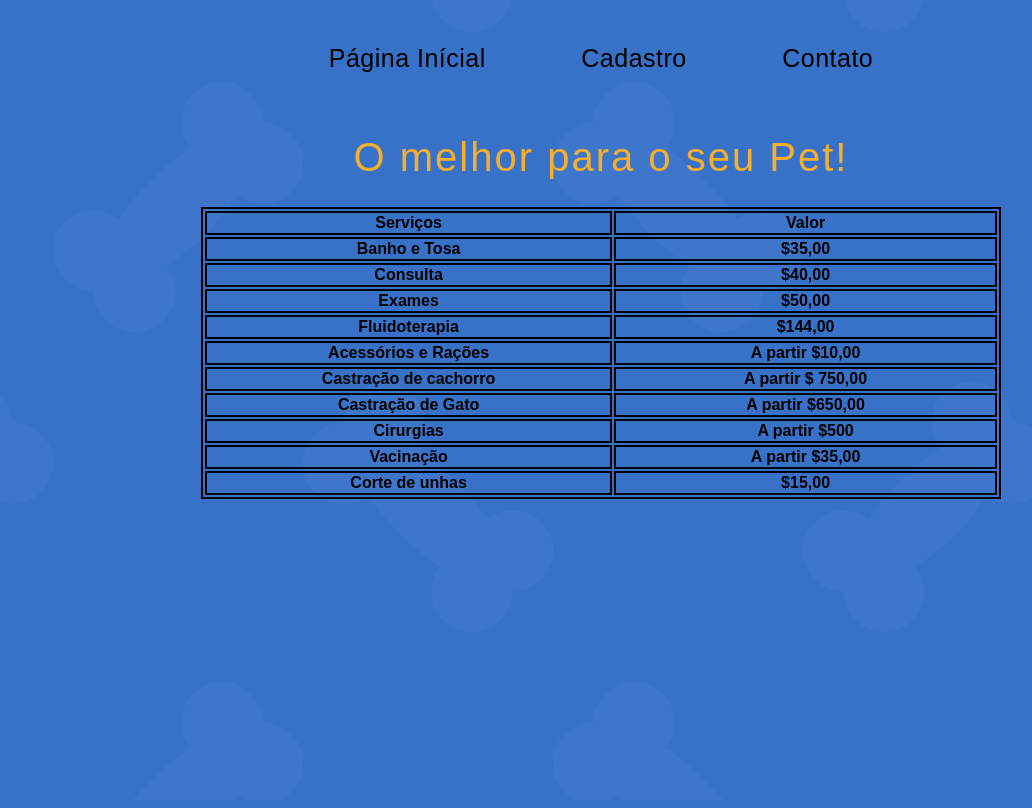
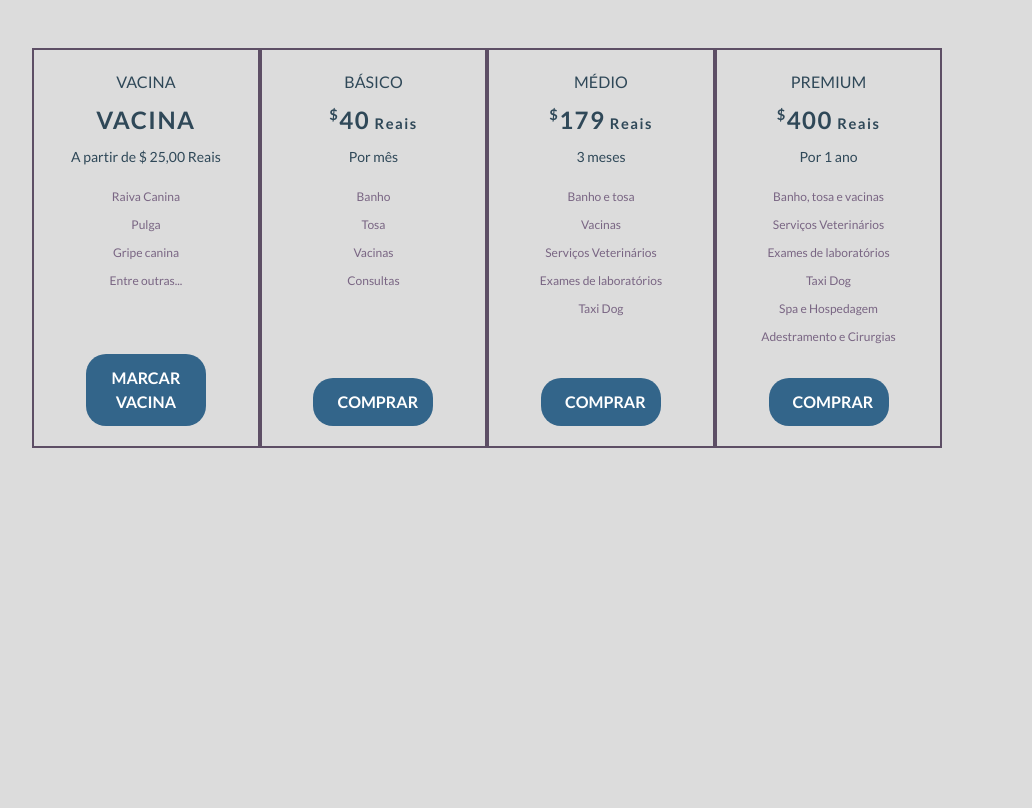
Before and after one commit to arthurfernandesj/PetShop, a PHP site: page /servicos.php in a window 1280 px wide. Shown: the whole page, without its empty margins (39-1071 px from the left). Before the commit the page ends 499 px from the top, so only its background shows below. Run offline with PHP 8.4, Linux system fonts and the light colour scheme; lists and menus that the app fills with data are empty.

Commit message:
Add files via upload

```diff
--- /dev/null
+++ b/servico.css
@@ -0,0 +1,154 @@
+@import "compass/css3";
+
+@import "compass/css3";
+@import url(https://fonts.googleapis.com/css?family=Lato:400,700,900);
+
+html {
+  box-sizing: border-box;
+  height: 100%;
+}
+*, *:before, *:after {
+  box-sizing: inherit;
+}
+body{
+  background-color: rgb(220,220,220);
+  background-repeat: no-repeat;
+  color: #2F4858;
+  font-family: 'Lato', sans-serif;
+  font-size: 100%;
+  min-height: 100%;
+  line-height: 1.5;
+  padding: 2.5em 0;
+}
+.container {
+  margin: 0 auto;
+  width: 90%;
+  max-width: 1200px;
+}
+.group:after {
+  content: "";
+  display: table;
+  clear: both;
+}
+.grid-1-5 {
+  border: 2px solid #5d4e65;    /* Bordas ao redor */
+  min-height: 400px;
+  padding: 1.25em;
+  position: relative;
+  text-align: center;
+  transition: all .2s ease-in-out;
+
+  @media screen and (min-width: 700px) {
+    & {
+      float: left;
+      width: 50%;
+    }
+    &:nth-child(odd) {
+      clear: left;
+    }
+  }
+
+  @media screen and (min-width: 800px) {
+    & {
+      width: 33.3333333%;
+    }
+    &:nth-child(3n+1) {
+      clear: left;
+    }
+    &:nth-child(odd) {
+      clear: none;
+    }
+  }
+
+  @media screen and (min-width: 1120px) {
+    & {
+       width: 20%;
+    }
+    &:nth-child(odd), &:nth-child(3n+1) {
+       clear: none;
+    }
+  }
+
+}
+.grid-1-5:hover {
+  background-color: #F6AE2D; /* Cor de fundo do quadrado */
+
+  border-top: 2px solid #ec7a37;
+  border-bottom: 2px solid #ff4f69;
+  box-shadow: 0px 0px 10px 0px rgba(50, 50, 50, 1);
+  transform: scale(1.025);
+  z-index: 2;
+
+  &:before, &:after {
+    content: "";
+    position: center;
+    background-color: rgb(246,125,53);
+
+    top: -2px;
+    bottom: -2px;
+    width: 2px;
+  }
+
+  &:before {
+    left: -2px;
+  }
+  &:after {
+    right: -2px;
+  }
+
+  & .button {
+    background-color: rgb(238,122,54);
+
+  }
+}
+h2, h3, p, ul {
+  margin: 0
+}
+h2 {
+  font-size: 1em;
+  font-weight: 400;
+  margin: 0 0 0.5em;
+}
+h3 {
+  font-size: 1.5em;
+  letter-spacing: 0.0625em;
+  margin: 0 0 0.3333333333333333em;
+}
+p {
+  font-size: 0.875em;
+}
+p, ul {
+  margin:0 0 1.5em
+}
+ul {
+  color: #796583;
+  font-size: 0.75em;
+  list-style-type: none;
+  padding: 0;
+
+
+}
+
+li {
+    margin: 0 0 0.8333333333333333em;
+  }
+.button {
+  background-color: #33658A;
+  border-radius: 20px;
+  color: #fff;
+  font-size: 1em;
+  font-weight: 700;
+  padding: 0.75em 1.5em;
+  position: absolute;
+  bottom: 1.25em;
+  left: 50%;
+  margin-left: -60px;
+  text-decoration: none;
+  width: 120px;
+}
+.uppercase, .button, h2 {
+  text-transform: uppercase;
+}
+sup, .small {
+  font-size: 0.6125em;
+}
--- a/servicos.php
+++ b/servicos.php
@@ -1,117 +1,79 @@
+<!--servicos.html-->
 <html>
+
 <head>
-    <meta charset="UTF-8">
+
+    <meta charset="utf-8">
+    <meta http-equiv="X-UA-Compatible" content="IE-=edge">
     <meta name="viewport" content="width=device-width, initial-scale=1.0">
-    <link rel="stylesheet" href="servi.css">
-    <title>Pet Shop Serviços</title>
-    </head>
+    <link rel="stylesheet" href="servico.css">
+    <!--Fontes-->
+
+    <link rel="stylesheet" href="https://cdnjs.cloudflare.com/ajax/libs/font-awesome/5.15.2/css/all.min.css">
+
+
+    <title>Serviços Pet Shop</title>
+
+</head>
 
 <body>
+    <div class="container group">
+        <div class="grid-1-5">
+            <h2>Vacina</h2>
+            <h3><span class="uppercase">Vacina</span></h3>
+            <p>A partir de $ 25,00 Reais</p>
+            <ul>
+                <li>Raiva Canina</li>
+                <li>Pulga</li>
+                <li>Gripe canina </li>
+                <li>Entre outras... </li>
 
-<nav align="center">
-    <a href="index.php">Página Inícial </a>
-    <a href="Cadastro.php">Cadastro </a>
-    <a href="contato.php"> Contato </a>
-</nav>
+            </ul>
+            <a href="" class="button">Marcar Vacina</a>
+        </div>
+        <div class="grid-1-5">
+            <h2>Básico</h2>
+            <h3><sup>$</sup>40<span class="small"> Reais</span></h3>
+            <p> Por mês </p>
+            <ul>
+                <li>Banho</li>
+                <li>Tosa</li>
+                <li>Vacinas</li>
+                <li>Consultas </li>
+            </ul>
+            <a href="" class="button">Comprar</a>
+        </div>
+        <div class="grid-1-5">
+            <h2>Médio</h2>
+            <h3><sup>$</sup>179<span class="small"> Reais</span></h3>
+            <p>3 meses </p>
+            <ul>
+                <li>Banho e tosa</li>
+                <li>Vacinas</li>
+                <li>Serviços Veterinários</li>
+                <li>Exames de laboratórios</li>
+                <li>Taxi Dog</li>
+            </ul>
+            <a href="" class="button">Comprar</a>
+        </div>
+        <div class="grid-1-5">
+            <h2>Premium</h2>
+            <h3><sup>$</sup>400<span class="small"> Reais</span></h3>
+            <p>Por 1 ano</p>
+            <ul>
+                <li>Banho, tosa e vacinas</li>
 
+                <li>Serviços Veterinários</li>
+                <li>Exames de laboratórios</li>
+                <li>Taxi Dog</li>
+                <li> Spa e Hospedagem </li>
+                <li> Adestramento e Cirurgias</li>
 
+            </ul>
+            <a href="" class="button">Comprar </a>
+        </div>
 
+    </div>
+</body>
 
-<center>
-        <h1> O melhor para o seu Pet! </h1>
-
-</center>
-
-
-        <table border="2">
-
-<tr>
-    <th align="center">Serviços </th>
-    <th align="center">  Valor  </th>
-
-
-</tr>
-<tr>
-    <th>Banho e Tosa</th>
-    <th>$35,00</th>
-
-</tr>
-<tr>
-    <th>Consulta</th>
-    <th>$40,00</th>
-
-</tr>
-<tr>
-    <th>Exames</th>
-    <th>$50,00</th>
-
-</tr>
-
-
-
-<tr>
-    <th>Fluidoterapia</th>
-    <th>$144,00</th>
-
-</tr>
-<tr>
-    <th>Acessórios e Rações</th>
-    <th>A partir $10,00</th>
-
-</tr>
-<tr>
-    <th>Castração de cachorro</th>
-    <th> A partir $ 750,00 </th>
-
-</tr>
-<tr>
-    <th>Castração de Gato</th>
-    <th> A partir $650,00</th>
-
-</tr>
-<tr>
-    <th>Cirurgias</th>
-    <th> A partir $500</th>
-
-</tr>
-
-
-
-<tr>
-    <th>Vacinação</th>
-    <th>A partir $35,00</th>
-
-</tr>
-<tr>
-    <th>Corte de unhas</th>
-    <th>$15,00</th>
-
-</tr>
-
-
-</table>
-
-<br> <br> <br>
-
-
-
-
-
-
-</table>
-
-
-
-
-
-
-
-
-
-
-
-
-
-
-</body>
 </html>
```
Also changed, not shown: contato.php (+3 -4 lines), index.php (+58 -74 lines), style.css (+23 -2 lines), Cadastro.css (line endings or trailing spaces), Cadastro.php (line endings or trailing spaces), README.md, contato.css (line endings or trailing spaces).
